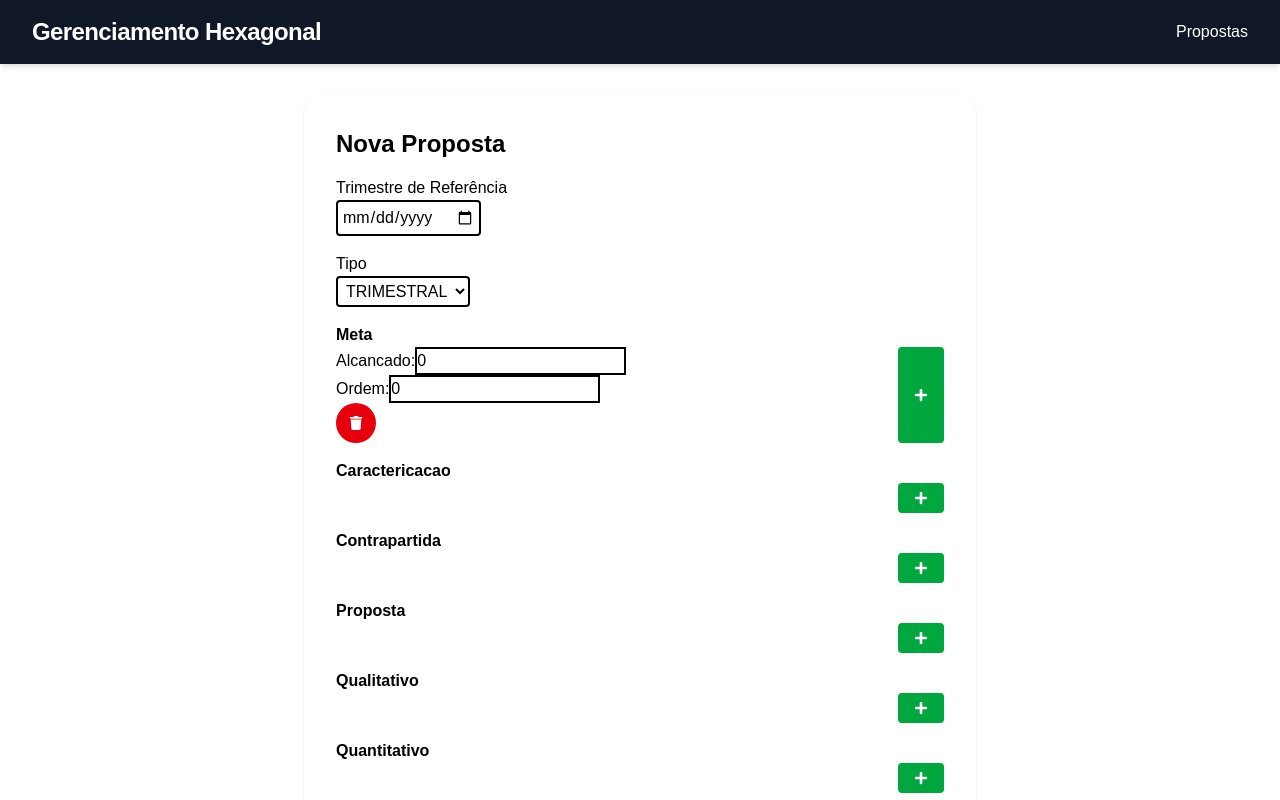
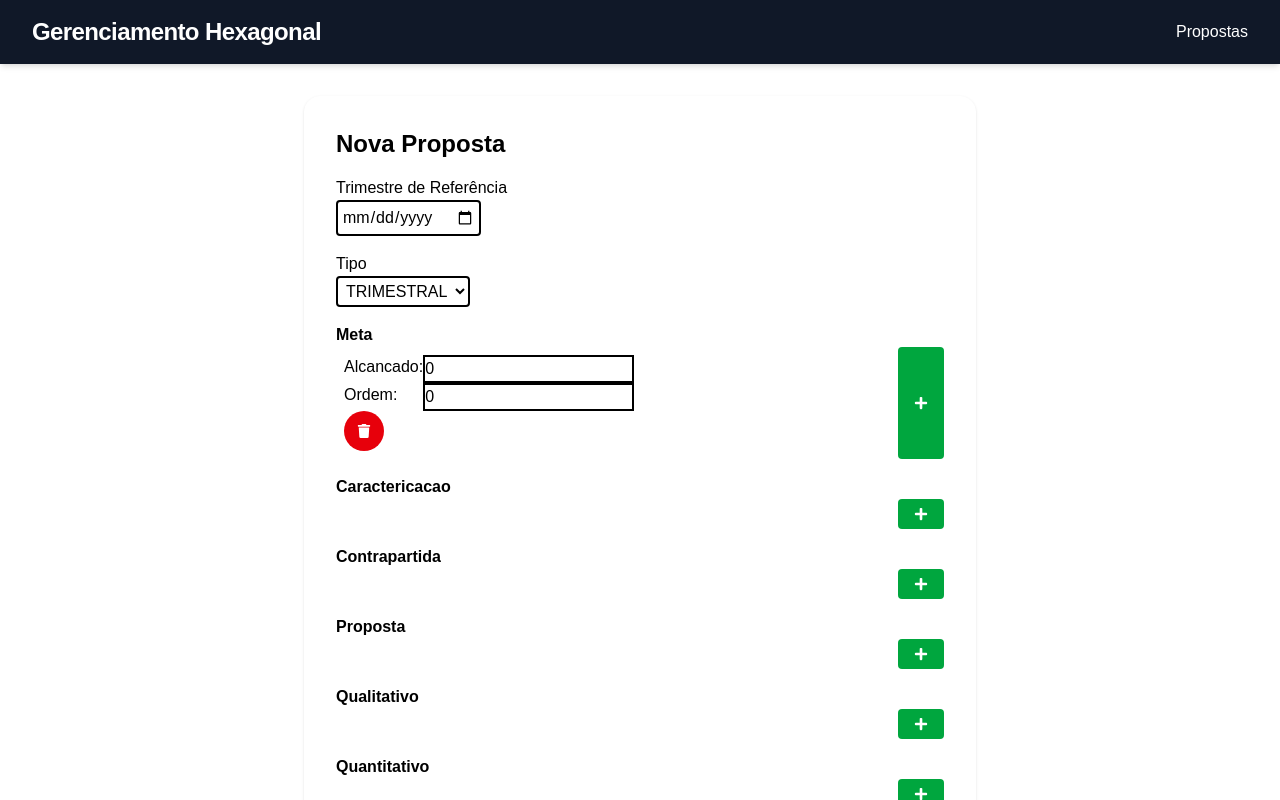
Before and after one commit to PedroLSena/FrontEnd-Lapsid-Hex, a Next.js app: page /proposta/create in a window 1280 px wide. Both pictures are taken after a click on the button 359 px from the left and 362 px from the top of the page. Shown: the top 800 px of the page. Built offline with nearby package versions, Linux system fonts and the light colour scheme; no server answers.

Commit message:
ajustes no tailwind de formMeta

```diff
--- a/src/app/Components/formProposta/FormMeta.tsx
+++ b/src/app/Components/formProposta/FormMeta.tsx
@@ -10,20 +10,20 @@ interface MetaItens {
 export const FormMeta: React.FC<MetaItens> = ({ meta, onChange, onRemove }) => {
     return (
         <>
-        <div className="block">
-            <div className="mg-4">
+        <div className="block m-2">
+            <div className="flex mg-4 justify-between">
                 <label className="text-black ">Alcancado:</label>
                 <input
-                className="border-2 border-black text-black"
+                className=" border-2 border-black text-black"
                 type="number"
                 value={meta.alcancado}
                 onChange={(e)=> onChange({...meta, alcancado: Number(e.target.value)})}
                 />
             </div>
-            <div>
-                <label className="text-black ">Ordem:</label>
+            <div className="flex mg-4 justify-between">
+                <label className="text-black">Ordem:</label>
                 <input
-                    className="border-2 border-black text-black"
+                    className=" border-2 border-black text-black"
                     value={meta.ordem}
                     onChange={e => onChange({ ...meta, ordem: Number(e.target.value) })}
                     type="number" />
```
